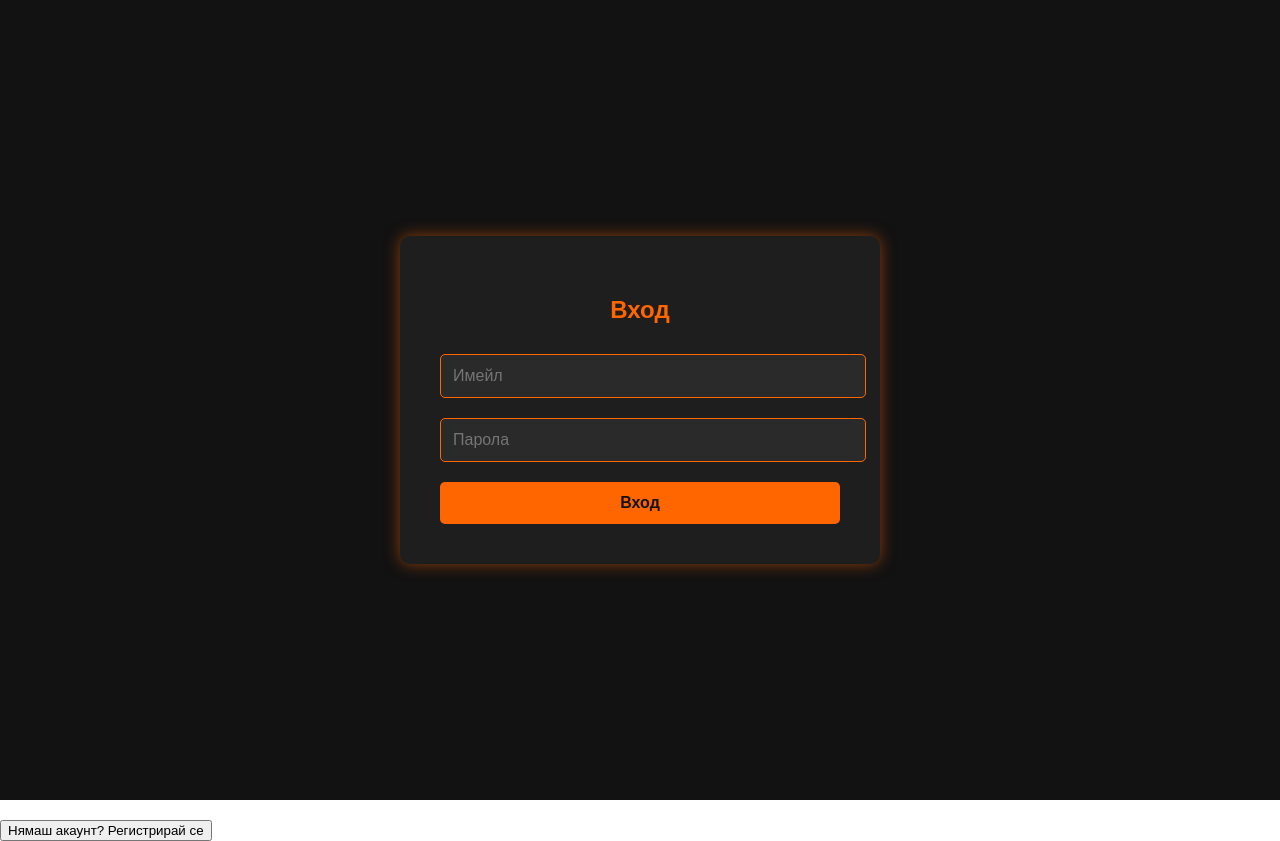
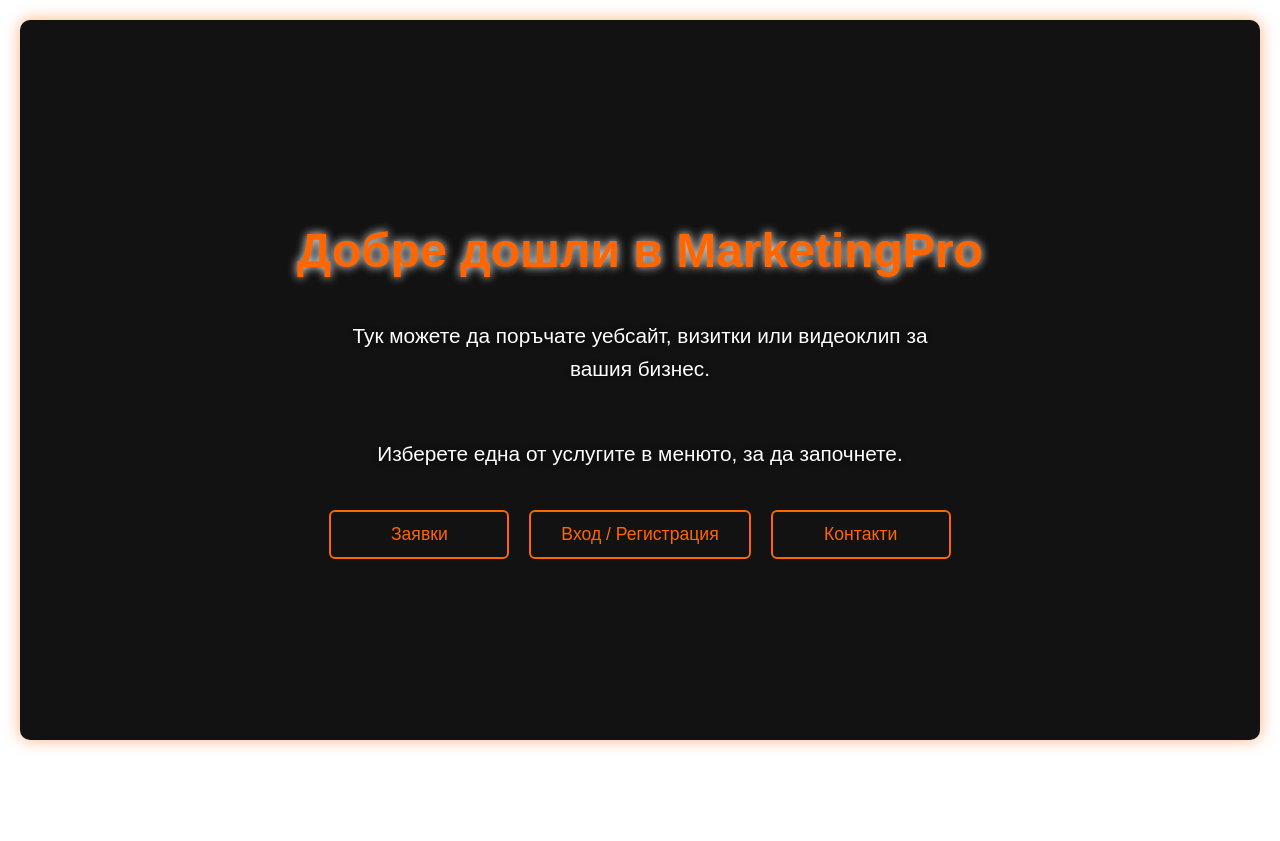
Before and after one commit to DinevMarketingPro/MarketingPro, a React (Create React App) app: page / in a window 1280 px wide. After the commit the page ends 800 px from the top, so only its background shows below. Built offline with nearby package versions, Linux system fonts and the light colour scheme.

Commit message:
Removed Login added Home component

```diff
--- a/src/App.js
+++ b/src/App.js
@@ -1,22 +1,8 @@
-import React, { useState } from 'react';
-import Login from './components/Login';
-import Register from './components/Register';
-
+import React from "react";
+import Home from "./components/Home";
 
 function App() {
-  const [showLogin, setShowLogin] = useState(true);
-
-  return (
-    <div>
-      {showLogin ? <Login /> : <Register />}
-      <button
-        onClick={() => setShowLogin(!showLogin)}
-        style={{ marginTop: '20px', cursor: 'pointer' }}
-      >
-        {showLogin ? 'Нямаш акаунт? Регистрирай се' : 'Вече имаш акаунт? Влез'}
-      </button>
-    </div>
-  );
+  return <Home />;
 }
 
 export default App;
```
